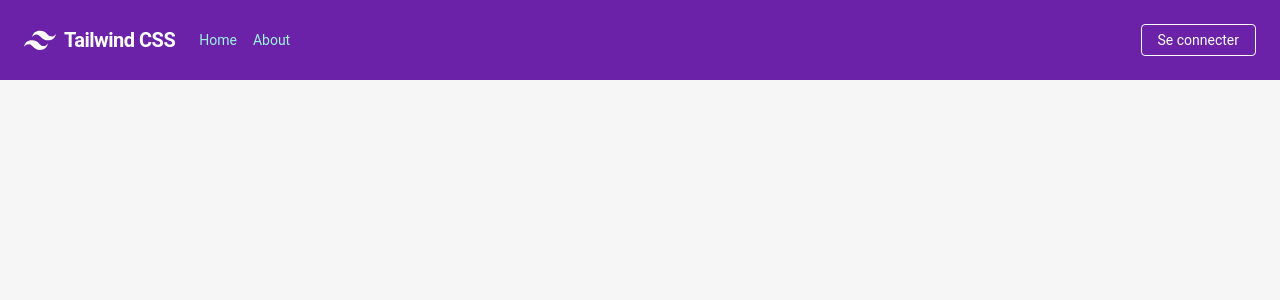
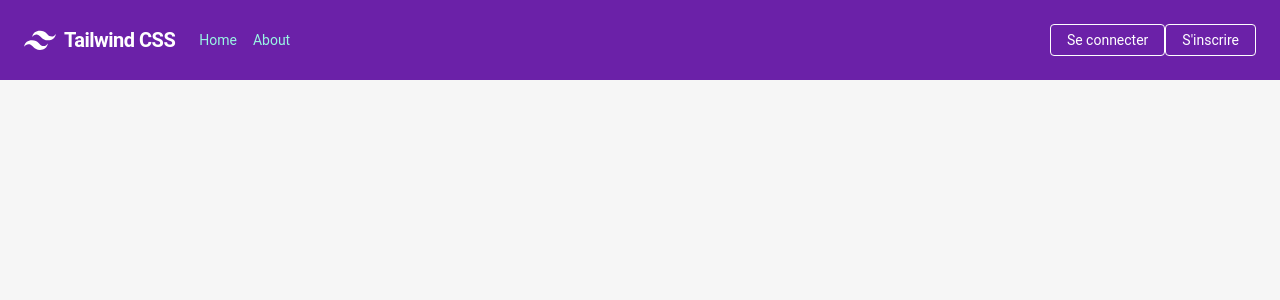
Before and after one commit to th0mas2118/Atelier_2, a Vue app in the folder reunionou/: page / in a window 1280 px wide. Shown: the top 300 px of the page. Built offline with nearby package versions, Linux system fonts and the light colour scheme.

Commit message:
add register button

```diff
--- a/reunionou/src/components/NavBar.vue
+++ b/reunionou/src/components/NavBar.vue
@@ -50,6 +50,11 @@ const test = () => {
             to="/login">Se connecter</router-link>
         </div>
         <div>
+          <router-link v-if="!user.isConnected"
+            class="inline-block text-sm px-4 py-2 leading-none border rounded text-white border-white hover:border-transparent hover:text-teal-500 hover:bg-white mt-4 lg:mt-0"
+            to="/register">S'inscrire</router-link>
+        </div>
+        <div>
           <button v-if="user.isConnected"
             class="inline-block text-sm px-4 py-2 leading-none border rounded text-white border-white hover:border-transparent hover:text-teal-500 hover:bg-white mt-4 lg:mt-0"
             @click="user.disconnect()">Se déconnecter</button>
```
Lines whose indentation alone changed are shown as unchanged.
